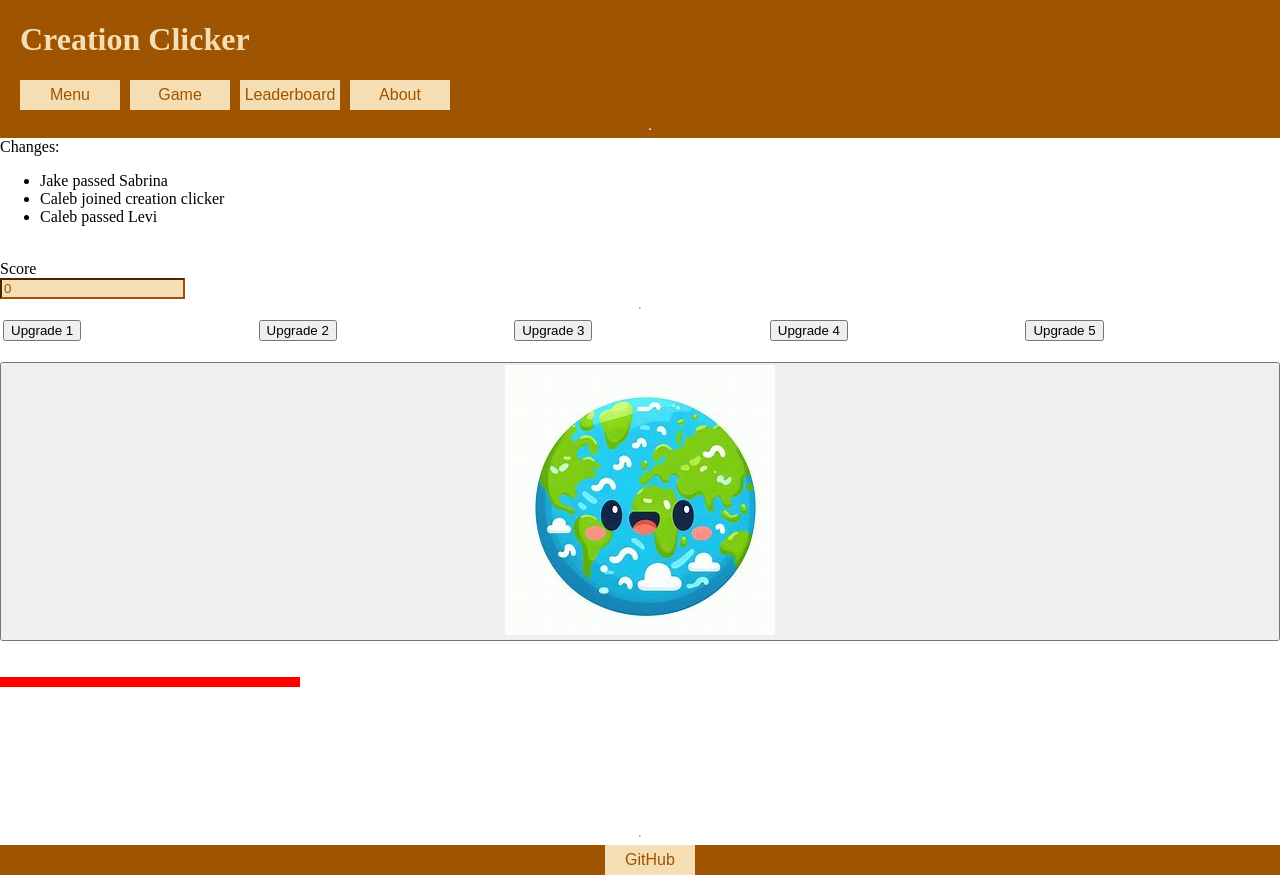
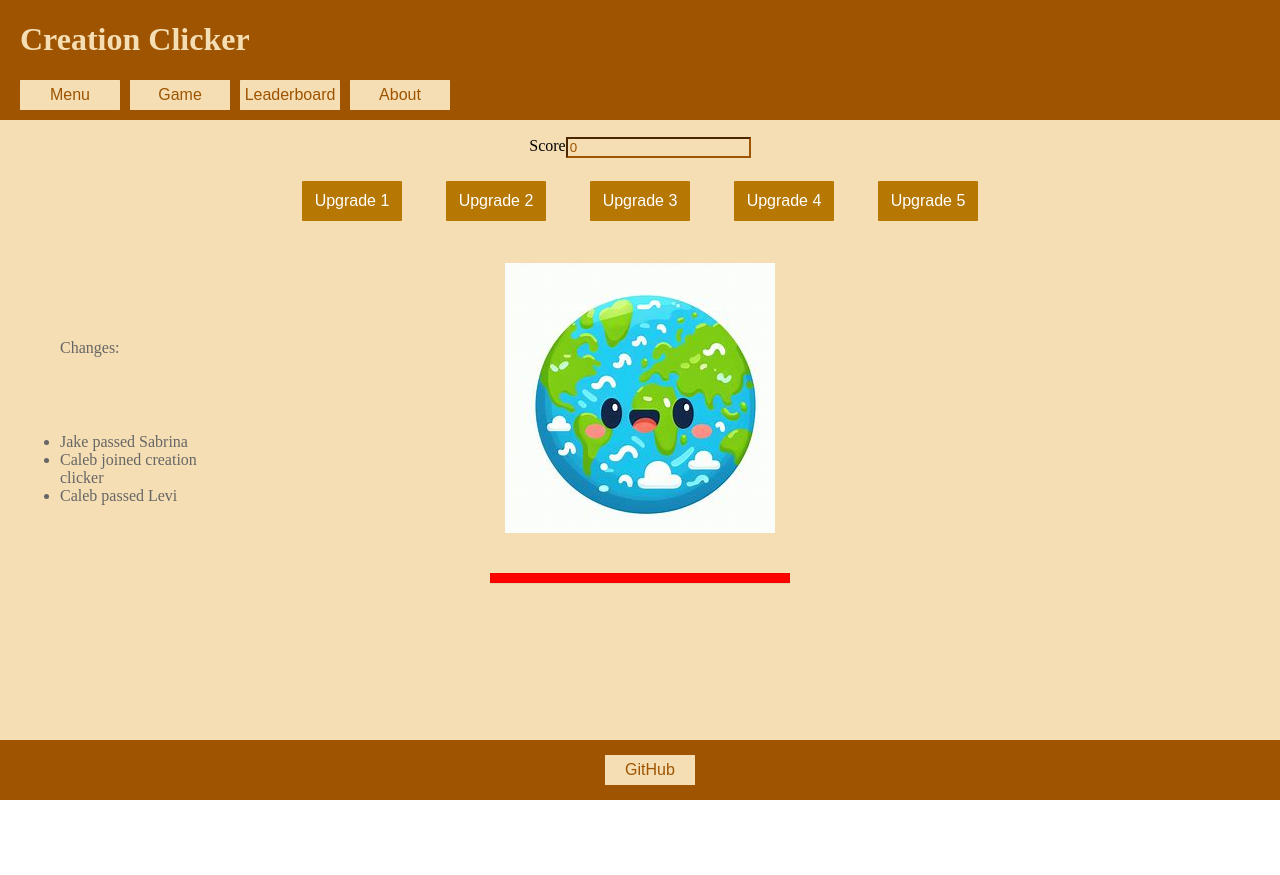
Before and after one commit to cds2005/startup, a plain HTML site: page game.html in a window 1280 px wide. After the commit the page ends 800 px from the top, so only its background shows below. Drawn offline with Linux system fonts and the light colour scheme.

Commit message:
style.css - style game.html

```diff
--- a/game.html
+++ b/game.html
@@ -24,23 +24,25 @@
                     <button class = "menButton">About</button>
                 </a>
             </nav>
-            <hr/>
         </header>
-        <main>
-            <div>
-                <span class = "leaderboardUpdates">Changes:</span>
-            </div>
-            <ul class = "changes">
+        <main class = "gameMain">
+            <div class = "SL">
+                <div class ="ldbrd">
+                    <span class = "ldbrd">Changes:</span>
+
+                    <ul class = "ldbrd">
                         <li class = "update">Jake passed Sabrina</li>
                         <li class = "update">Caleb joined creation clicker</li>
                         <li class = "update">Caleb passed Levi</li>
                     </ul>
-            <br />
-            <div>
+                </div>
+            </div>
+            <div class = "gamey">
+                <div class = "score">
                     <label for="">Score</label>
                     <input type="text" id = "count" value = "0" readonly/>
                 </div>
-            <hr/>
+
             <table>
                 <td>
                     <button class = "upgrade-button">Upgrade 1</button>
@@ -59,7 +61,7 @@
                 </td>
             </table>
             <br />
-            <button>
+            <button class="butbut">
                 <img src ="logo.jfif" />
             </button>
             <br />
@@ -67,8 +69,12 @@
             <svg>
                 <rect width = "300px" height = '10px' fill = 'red' stroke = 'black' stroke-width = ".1px"/>
             </svg>
+        </div>
+        <div class = "spacingDiv">
+
+        </div>
         </main>
-        <hr />
+
         <footer>
             <a href = "https://github.com/cds2005/startup">
                 <button class="footBut">GitHub</button>
--- a/style.css
+++ b/style.css
@@ -112,3 +112,59 @@ footer {
     width:90px;
 
 }
+
+
+
+/* game.html only css*/
+.gameMain{
+    display:flex;
+    flex:1;
+    flex-direction:row;
+    background-color:wheat;
+    align-items:center;
+    margin:0;
+}
+.SL{
+    display: flex;
+    flex: 1;
+    color: #000;
+    flex-direction:column;
+    align-items:flex-start;
+    justify-content:start;
+}
+.gamey{
+    flex-direction:column;
+    display:flex;
+    align-items: center;
+    flex:4 -30px;
+}
+.ldbrd{
+    flex-direction: column;
+    color:#666;
+    display: flex;
+    align-items:start;
+    justify-content:start;
+    padding: 30px;
+}
+.spacingDiv{
+    display:flex;
+    flex: 1;
+}
+.score{
+    display: flex;
+}
+.upgrade-button{
+    border:100px;
+    border-color:#9e5400;
+    border-radius:1%;
+    color:white;
+    background-color:rgb(182, 119, 3);
+    font-size:medium;
+    height:40px;
+    width:100px;
+    margin:20px;
+}
+.butbut{
+    border:0px;
+    background-color:wheat;
+}
```
Lines whose indentation alone changed are shown as unchanged.
